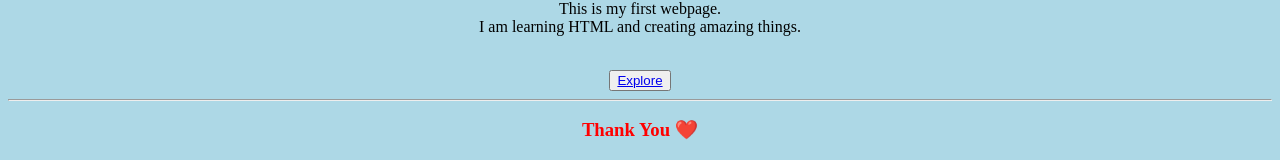
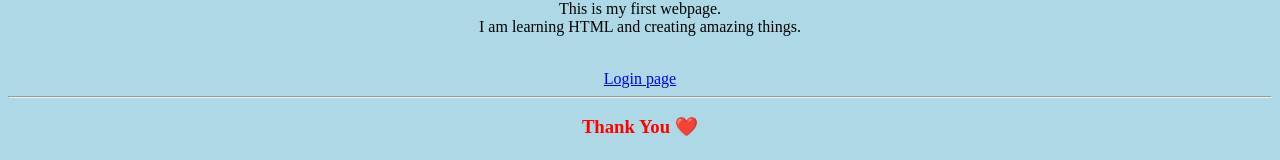
Before and after one commit to gogulaakshaya/myrepo.io, a plain HTML site: page index.html in a window 1280 px wide. Shown: the part 194-354 px from the top of the page. Drawn offline with Linux system fonts and the light colour scheme.

Commit message:
anchor link added

```diff
--- a/index.html
+++ b/index.html
@@ -27,8 +27,7 @@
 
     <br>
 
-    <button><a href = "login.html">Explore</a></button>
-
+    <a href = "login.html">Login page</a>
     <hr>
 
     <h3><font color="red">Thank You ❤️</font></h3>
```
